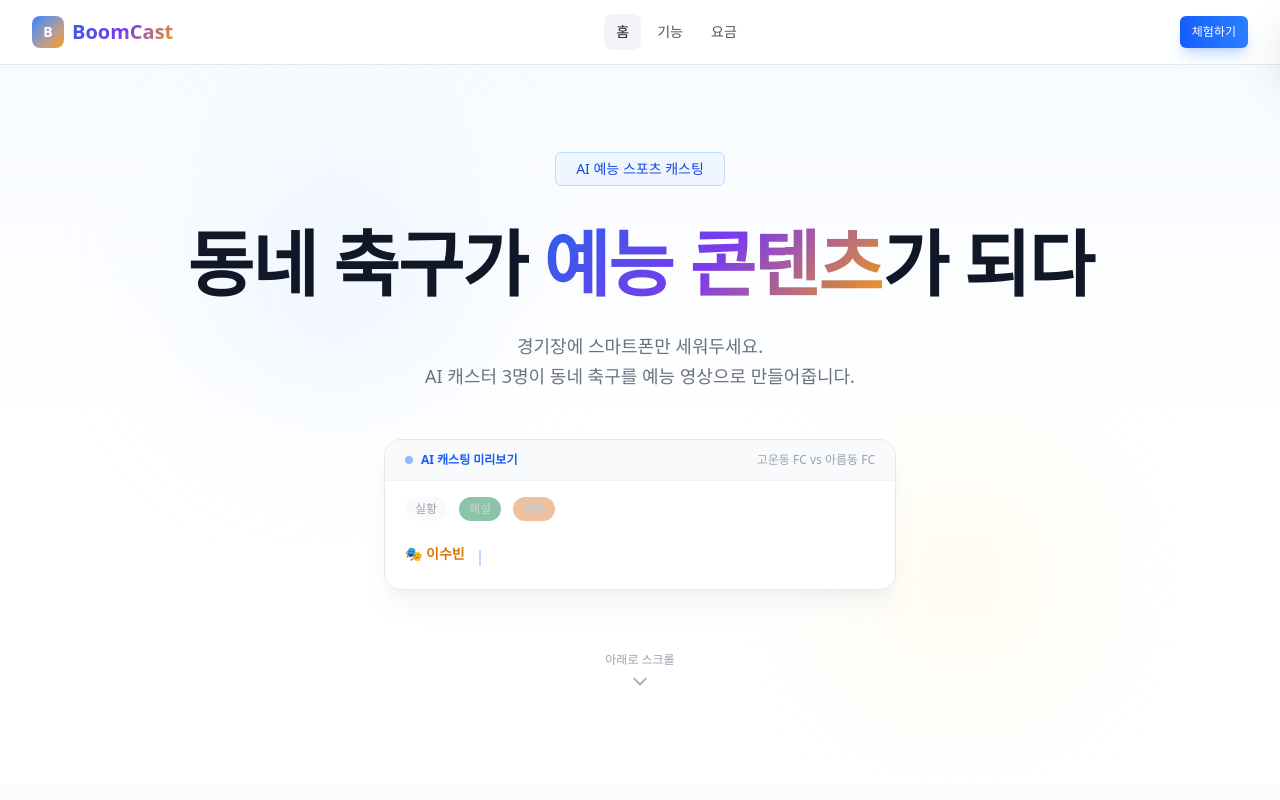
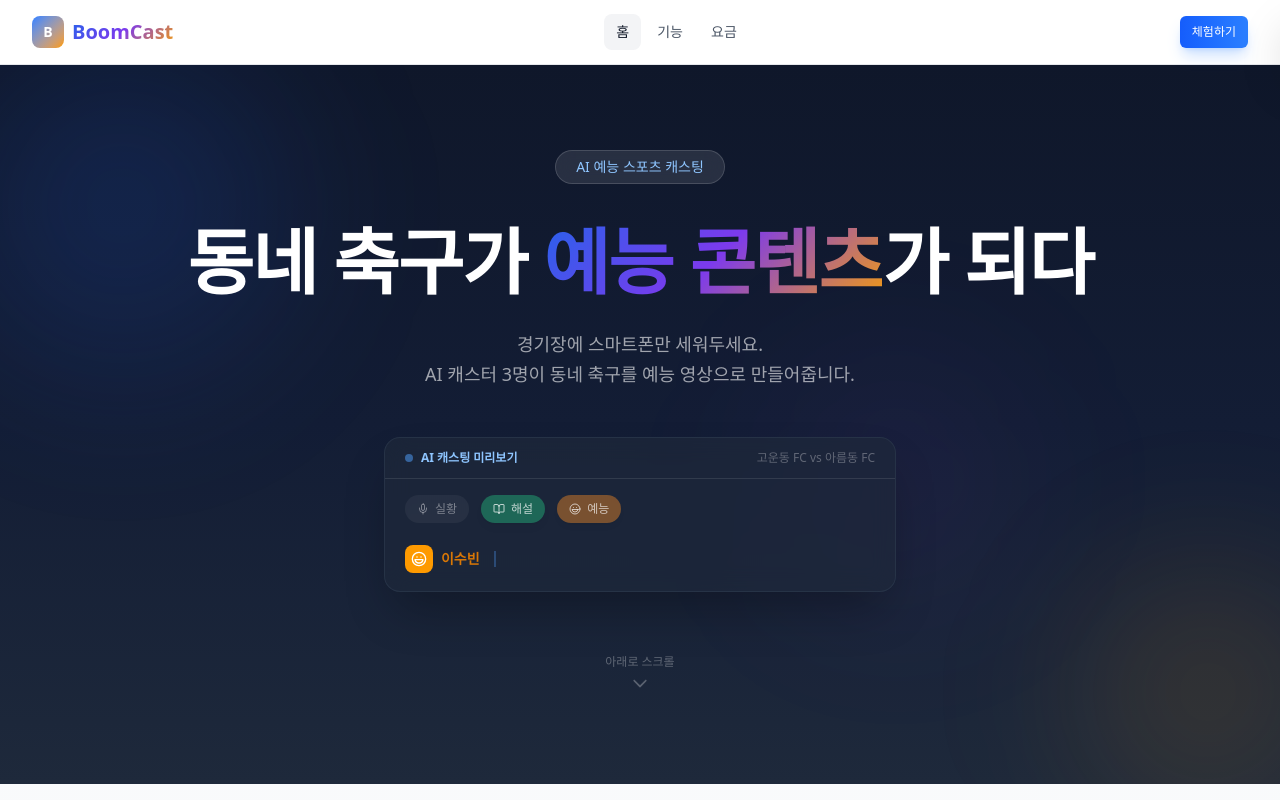
Before and after one commit to kangyh427/boomcast, a Next.js app: page / in a window 1280 px wide. Shown: the top 800 px of the page. Built offline with nearby package versions, Linux system fonts and the light colour scheme; a web font is replaced by a local one.

Commit message:
Update Hero.tsx

```diff
--- a/src/components/landing/Hero.tsx
+++ b/src/components/landing/Hero.tsx
@@ -1,13 +1,19 @@
 /*
  * ============================================================
  * 파일: src/components/landing/Hero.tsx
- * 설명: BoomCast 히어로 섹션 - Vrew 스타일 임팩트 히어로
+ * 설명: BoomCast 히어로 섹션 — 다크 Hero (디자인 리뉴얼)
  * 경로: src/components/landing/Hero.tsx
- * 최근 작업: 세션 6 - 전면 재디자인
- *   - CTA 버튼 제거 (사이트 전체 CTA는 딱 2곳만)
- *   - 스크롤 유도 화살표로 자연스러운 흐름 유도
- *   - 타이핑 캐스터 프리뷰를 더 임팩트있게
- *   - Vrew 스타일: 큰 타이틀 + 서브 카피 + 비주얼
+ * 최근 작업: 세션 10 - 다크 Hero 전환 (마스터플랜 PART 8-1)
+ *   - 배경: 다크 그라데이션 (#0F172A → #1E293B) + 글로우 오브
+ *   - 이모지 캐스터 → lucide-react 아이콘 + 컬러 원형 배경
+ *   - 캐스터 프리뷰 카드: glass-dark 스타일 + 글로우 효과
+ *   - useInView 스크롤 등장 애니메이션 적용
+ *   - 텍스트 컬러 white 계열로 전면 전환
+ *   - "실시간" 표현 금지 준수
+ *   - "무료" 표현 금지 준수
+ *   - 이모지 UI 아이콘 금지 준수 (lucide-react 사용)
+ *   - 그라데이션 텍스트는 Hero 제목에만 1회 사용
+ * 이전: 세션 6 - 흰 배경 Vrew 스타일
  * 작성일: 2026-03-07
  * ============================================================
  */
@@ -15,8 +21,9 @@
 "use client";
 
 import { useEffect, useState } from "react";
-import { Badge } from "@/components/ui/badge";
+import { useInView } from "@/hooks/useInView";
 import { useLang } from "@/providers/LanguageProvider";
+import { Mic, BookOpen, Laugh } from "lucide-react";
 
 /* ── 한/영 텍스트 ── */
 const text = {
@@ -25,7 +32,8 @@ const text = {
     titleLine1: "동네 축구가",
     titleHighlight: "예능 콘텐츠",
     titleLine2: "가 되다",
-    subtitle: "경기장에 스마트폰만 세워두세요.\nAI 캐스터 3명이 동네 축구를 예능 영상으로 만들어줍니다.",
+    subtitle:
+      "경기장에 스마트폰만 세워두세요.\nAI 캐스터 3명이 동네 축구를 예능 영상으로 만들어줍니다.",
     previewLabel: "AI 캐스팅 미리보기",
     matchInfo: "고운동 FC vs 아름동 FC",
     scrollHint: "아래로 스크롤",
@@ -35,25 +43,92 @@ const text = {
     titleLine1: "Your Local Game,",
     titleHighlight: "Pro Entertainment",
     titleLine2: "Level",
-    subtitle: "Just set up your smartphone at the field.\n3 AI casters turn your local soccer into entertainment videos.",
+    subtitle:
+      "Just set up your smartphone at the field.\n3 AI casters turn your local soccer into entertainment videos.",
     previewLabel: "AI Casting Preview",
     matchInfo: "Team Alpha vs Team Beta",
     scrollHint: "Scroll down",
   },
 };
 
-/* ── 캐스터 프리뷰 데이터 ── */
-const castingLines = {
+/* ── 캐스터 프리뷰 데이터 (lucide 아이콘 + 컬러) ── */
+interface CasterLine {
+  icon: "Mic" | "BookOpen" | "Laugh";
+  name: string;
+  role: string;
+  text: string;
+  color: string;
+  bgClass: string;
+}
+
+const castingLines: Record<string, CasterLine[]> = {
   ko: [
-    { caster: "🎙️ 김현우", role: "실황", text: "골~~~~~~!!!! 이정민 선수!!!!", color: "#2563EB" },
-    { caster: "📊 박지훈", role: "해설", text: "수비 라인 사이를 정확히 찔렀습니다!", color: "#059669" },
-    { caster: "🎭 이수빈", role: "예능", text: "이게 동네 축구 맞습니까?! ㅋㅋㅋ", color: "#D97706" },
+    {
+      icon: "Mic",
+      name: "김현우",
+      role: "실황",
+      text: "골~~~~~~!!!! 이정민 선수!!!!",
+      color: "#2563EB",
+      bgClass: "bg-blue-500",
+    },
+    {
+      icon: "BookOpen",
+      name: "박지훈",
+      role: "해설",
+      text: "수비 라인 사이를 정확히 찔렀습니다!",
+      color: "#059669",
+      bgClass: "bg-emerald-500",
+    },
+    {
+      icon: "Laugh",
+      name: "이수빈",
+      role: "예능",
+      text: "이게 동네 축구 맞습니까?! ㅋㅋㅋ",
+      color: "#D97706",
+      bgClass: "bg-amber-500",
+    },
   ],
   en: [
-    { caster: "🎙️ Alex", role: "Play", text: "GOOOAL!!!!! What a strike!!", color: "#2563EB" },
-    { caster: "📊 James", role: "Analyst", text: "He found the gap between defenders!", color: "#059669" },
-    { caster: "🎭 Mia", role: "Fun", text: "Is this really a local game?! LOL", color: "#D97706" },
+    {
+      icon: "Mic",
+      name: "Alex",
+      role: "Play",
+      text: "GOOOAL!!!!! What a strike!!",
+      color: "#2563EB",
+      bgClass: "bg-blue-500",
+    },
+    {
+      icon: "BookOpen",
+      name: "James",
+      role: "Analyst",
+      text: "He found the gap between defenders!",
+      color: "#059669",
+      bgClass: "bg-emerald-500",
+    },
+    {
+      icon: "Laugh",
+      name: "Mia",
+      role: "Fun",
+      text: "Is this really a local game?! LOL",
+      color: "#D97706",
+      bgClass: "bg-amber-500",
+    },
   ],
+};
+
+/* ── 아이콘 렌더러 ── */
+const CasterIcon = ({ icon, className }: { icon: string; className?: string }) => {
+  const cls = className || "w-4 h-4";
+  switch (icon) {
+    case "Mic":
+      return <Mic className={cls} />;
+    case "BookOpen":
+      return <BookOpen className={cls} />;
+    case "Laugh":
+      return <Laugh className={cls} />;
+    default:
+      return null;
+  }
 };
 
 export default function Hero() {
@@ -61,6 +136,7 @@ export default function Hero() {
   const [displayText, setDisplayText] = useState("");
   const [isTyping, setIsTyping] = useState(true);
   const { lang } = useLang();
+  const heroRef = useInView();
 
   const t = text[lang];
   const lines = castingLines[lang];
@@ -86,27 +162,29 @@ export default function Hero() {
   }, [displayText, isTyping, currentLine, lines]);
 
   return (
-    <section className="relative min-h-[90vh] flex items-center justify-center overflow-hidden bg-white">
-      {/* ── 배경 장식 ── */}
-      <div className="absolute inset-0 pointer-events-none">
-        <div className="absolute inset-0 bg-gradient-to-b from-blue-50/50 via-transparent to-transparent" />
-        <div className="absolute top-20 left-[15%] w-72 h-72 bg-blue-100/30 rounded-full blur-3xl" />
-        <div className="absolute bottom-20 right-[15%] w-64 h-64 bg-amber-100/25 rounded-full blur-3xl" />
-      </div>
+    <section className="relative min-h-[90vh] flex items-center justify-center overflow-hidden bg-dark-section">
+      {/* ── 다크 그라데이션 배경 ── */}
+      <div className="absolute inset-0 bg-gradient-to-b from-[#0F172A] via-[#131d35] to-[#1E293B]" />
 
-      <div className="relative z-10 max-w-5xl mx-auto px-4 sm:px-6 text-center">
+      {/* ── 글로우 오브 장식 (PART 8-1) ── */}
+      <div className="glow-orb-blue w-[500px] h-[500px] top-[-15%] left-[-10%]" />
+      <div className="glow-orb-amber w-[400px] h-[400px] bottom-[-15%] right-[-10%]" />
+      {/* 추가 미세 글로우 */}
+      <div className="absolute top-[40%] right-[20%] w-64 h-64 rounded-full bg-purple-500/5 blur-[80px] pointer-events-none" />
+
+      <div
+        ref={heroRef}
+        className="relative z-10 max-w-5xl mx-auto px-4 sm:px-6 text-center"
+      >
         {/* ── 뱃지 ── */}
-        <div className="animate-fade-in-up mb-8">
-          <Badge className="py-1.5 px-5 text-sm bg-blue-50 text-blue-700 border-blue-200 font-medium">
+        <div className="reveal mb-8">
+          <span className="inline-block py-1.5 px-5 text-sm bg-white/10 text-blue-300 border border-white/15 font-medium rounded-full backdrop-blur-sm">
             {t.badge}
-          </Badge>
+          </span>
         </div>
 
         {/* ── 메인 타이틀 ── */}
-        <h1
-          className="text-4xl sm:text-5xl lg:text-7xl font-extrabold mb-6 text-gray-900 tracking-tight leading-tight animate-fade-in-up"
-          style={{ animationDelay: "0.1s" }}
-        >
+        <h1 className="reveal stagger-1 text-4xl sm:text-5xl lg:text-7xl font-extrabold mb-6 text-white tracking-tight leading-tight">
           {t.titleLine1}
           <br className="sm:hidden" />{" "}
           <span className="gradient-text">{t.titleHighlight}</span>
@@ -114,58 +192,76 @@ export default function Hero() {
         </h1>
 
         {/* ── 서브 타이틀 ── */}
-        <p
-          className="text-base sm:text-lg text-gray-500 max-w-xl mx-auto mb-12 whitespace-pre-line leading-relaxed animate-fade-in-up"
-          style={{ animationDelay: "0.2s" }}
-        >
+        <p className="reveal stagger-2 text-base sm:text-lg text-white/60 max-w-xl mx-auto mb-12 whitespace-pre-line leading-relaxed">
           {t.subtitle}
         </p>
 
-        {/* ── 캐스터 프리뷰 카드 ── */}
-        <div
-          className="max-w-lg mx-auto animate-fade-in-up"
-          style={{ animationDelay: "0.3s" }}
-        >
-          <div className="bg-white rounded-2xl border border-gray-200 shadow-xl shadow-gray-200/40 overflow-hidden">
+        {/* ── 캐스터 프리뷰 카드 (glass-dark) ── */}
+        <div className="reveal stagger-3 max-w-lg mx-auto">
+          <div className="glass-dark rounded-2xl shadow-2xl shadow-black/30 overflow-hidden">
             {/* 카드 헤더 */}
-            <div className="px-5 py-3 bg-gray-50 border-b border-gray-100 flex items-center gap-2">
-              <span className="w-2 h-2 bg-blue-500 rounded-full animate-pulse" />
-              <span className="text-xs text-blue-600 font-semibold">{t.previewLabel}</span>
-              <span className="text-xs text-gray-400 ml-auto">{t.matchInfo}</span>
+            <div className="px-5 py-3 border-b border-white/10 flex items-center gap-2">
+              <span className="w-2 h-2 bg-blue-400 rounded-full animate-pulse" />
+              <span className="text-xs text-blue-300 font-semibold">
+                {t.previewLabel}
+              </span>
+              <span className="text-xs text-white/30 ml-auto">
+                {t.matchInfo}
+              </span>
             </div>
-            {/* 캐스터 인디케이터 */}
+
+            {/* 캐스터 인디케이터 (lucide 아이콘 사용) */}
             <div className="px-5 pt-4 pb-1 flex gap-3">
               {lines.map((line, i) => (
                 <button
                   key={i}
-                  className={`text-xs px-2.5 py-1 rounded-full transition-all duration-300 ${
+                  className={`flex items-center gap-1.5 text-xs px-3 py-1.5 rounded-full transition-all duration-300 ${
                     i === currentLine
-                      ? "font-semibold text-white"
-                      : "text-gray-400 bg-gray-50"
+                      ? "font-semibold text-white shadow-lg"
+                      : "text-white/40 bg-white/5"
                   }`}
-                  style={i === currentLine ? { backgroundColor: line.color } : {}}
+                  style={
+                    i === currentLine
+                      ? { backgroundColor: line.color }
+                      : {}
+                  }
                   onClick={() => {
                     setCurrentLine(i);
                     setDisplayText("");
                     setIsTyping(true);
                   }}
                 >
+                  <CasterIcon icon={line.icon} className="w-3 h-3" />
                   {line.role}
                 </button>
               ))}
             </div>
+
             {/* 타이핑 영역 */}
             <div className="px-5 py-4 min-h-[64px] flex items-center">
               <div className="flex items-start gap-3 w-full">
-                <span
-                  className="text-sm font-bold whitespace-nowrap"
-                  style={{ color: lines[currentLine].color }}
-                >
-                  {lines[currentLine].caster}
-                </span>
-                <p className="text-left text-gray-800 text-sm sm:text-base leading-relaxed">
+                {/* 캐스터 아이콘 + 이름 */}
+                <div className="flex items-center gap-2 flex-shrink-0">
+                  <div
+                    className={`w-7 h-7 rounded-lg ${lines[currentLine].bgClass} flex items-center justify-center`}
+                  >
+                    <CasterIcon
+                      icon={lines[currentLine].icon}
+                      className="w-4 h-4 text-white"
+                    />
+                  </div>
+                  <span
+                    className="text-sm font-bold whitespace-nowrap"
+                    style={{ color: lines[currentLine].color }}
+                  >
+                    {lines[currentLine].name}
+                  </span>
+                </div>
+
+                {/* 타이핑 텍스트 */}
+                <p className="text-left text-white/80 text-sm sm:text-base leading-relaxed">
                   {displayText}
-                  <span className="inline-block w-0.5 h-4 bg-blue-500/60 animate-pulse ml-0.5 align-middle" />
+                  <span className="inline-block w-0.5 h-4 bg-blue-400/60 animate-pulse ml-0.5 align-middle" />
                 </p>
               </div>
             </div>
@@ -173,13 +269,10 @@ export default function Hero() {
         </div>
 
         {/* ── 스크롤 유도 ── */}
-        <div
-          className="mt-14 animate-fade-in"
-          style={{ animationDelay: "0.8s" }}
-        >
+        <div className="reveal stagger-4 mt-14">
           <a
             href="#result-preview"
-            className="inline-flex flex-col items-center text-gray-400 hover:text-gray-600 transition-colors"
+            className="inline-flex flex-col items-center text-white/30 hover:text-white/60 transition-colors"
           >
             <span className="text-xs mb-2">{t.scrollHint}</span>
             <svg
@@ -188,7 +281,12 @@ export default function Hero() {
               stroke="currentColor"
               viewBox="0 0 24 24"
             >
-              <path strokeLinecap="round" strokeLinejoin="round" strokeWidth={2} d="M19 9l-7 7-7-7" />
+              <path
+                strokeLinecap="round"
+                strokeLinejoin="round"
+                strokeWidth={2}
+                d="M19 9l-7 7-7-7"
+              />
             </svg>
           </a>
         </div>
```
